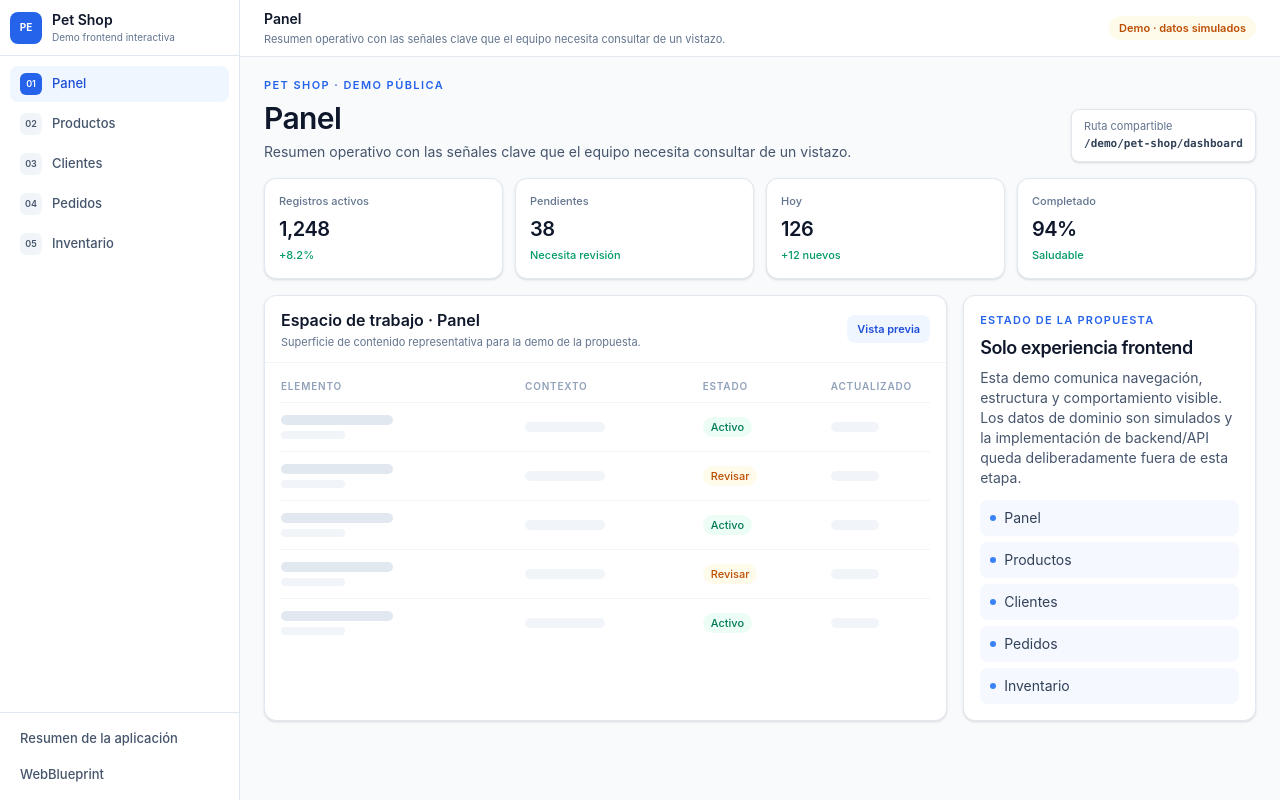
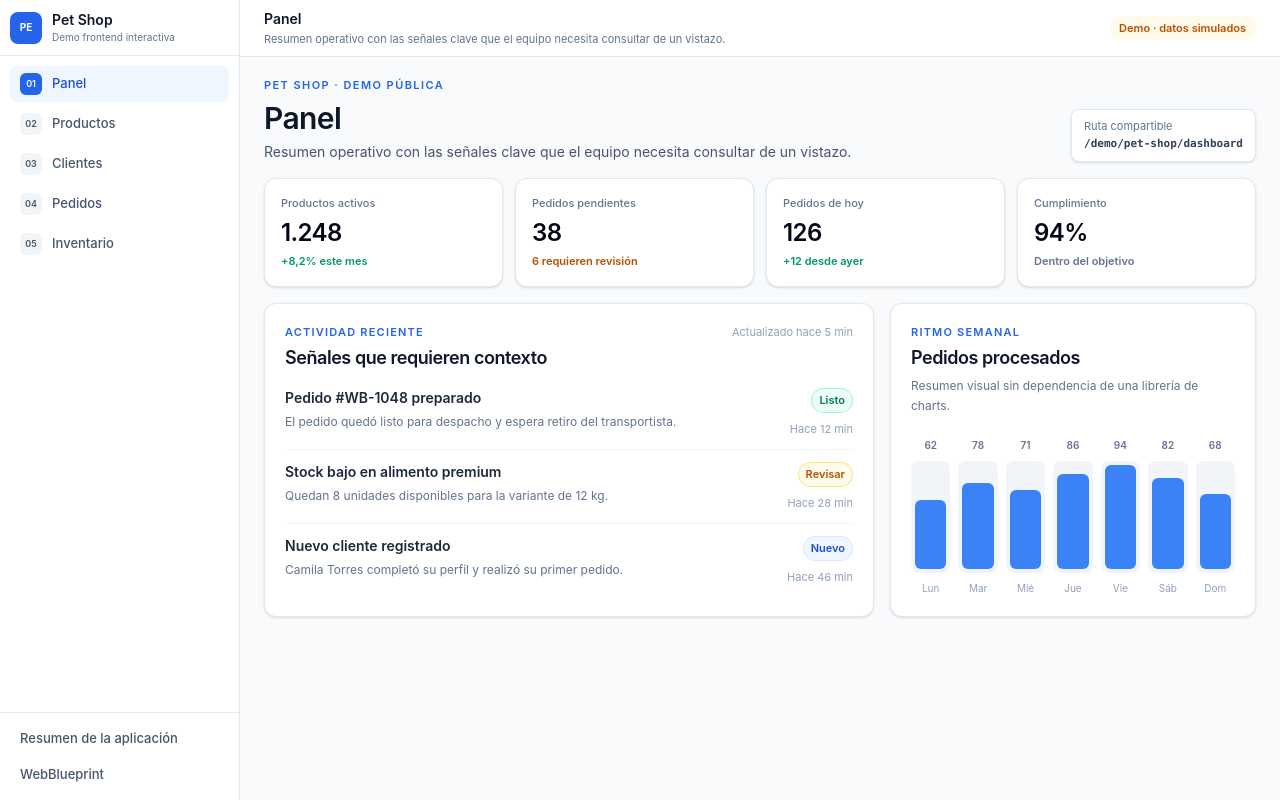
Before and after one commit to LuisHdezE/WebBlueprint, a React (Vite) app: page /demo/pet-shop/dashboard in a window 1280 px wide. Built offline with nearby package versions, Linux system fonts and the light colour scheme.

Commit message:
feat(u2.1): render real dashboard in public demo

```diff
--- a/src/pages/ApplicationDemoPage.tsx
+++ b/src/pages/ApplicationDemoPage.tsx
@@ -1,5 +1,7 @@
 import { Link, Navigate, useParams } from 'react-router';
 import { getApplicationBySlug, getCapabilityLabel } from '@/applications/applicationRegistry';
+import type { ApplicationDefinition, DemoPageDefinition } from '@/applications/application.types';
+import { DashboardView } from '@/dashboard/DashboardView';
 import { LeftAppShell } from '@/shell/LeftAppShell';
 
 export function ApplicationDemoPage() {
@@ -62,9 +64,30 @@ export function ApplicationDemoPage() {
           </div>
         </div>
 
-        <div className="mt-4 grid gap-3 sm:grid-cols-2 xl:grid-cols-4">
+        <div className="mt-4">
+          {activePage.pageKey === 'dashboard' ? (
+            <DashboardView />
+          ) : (
+            <GenericDemoWorkspace application={application} activePage={activePage} />
+          )}
+        </div>
+      </section>
+    </LeftAppShell>
+  );
+}
+
+function GenericDemoWorkspace({
+  application,
+  activePage,
+}: {
+  application: ApplicationDefinition;
+  activePage: DemoPageDefinition;
+}) {
+  return (
+    <>
+      <div className="grid gap-3 sm:grid-cols-2 xl:grid-cols-4">
         {[
-            ['Registros activos', '1,248', '+8.2%'],
+          ['Registros activos', '1.248', '+8,2%'],
           ['Pendientes', '38', 'Necesita revisión'],
           ['Hoy', '126', '+12 nuevos'],
           ['Completado', '94%', 'Saludable'],
@@ -124,7 +147,6 @@ export function ApplicationDemoPage() {
           </div>
         </aside>
       </div>
-      </section>
-    </LeftAppShell>
+    </>
   );
 }
```
Lines whose indentation alone changed are shown as unchanged.
